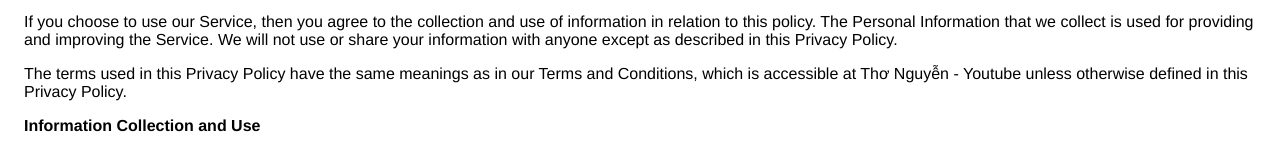
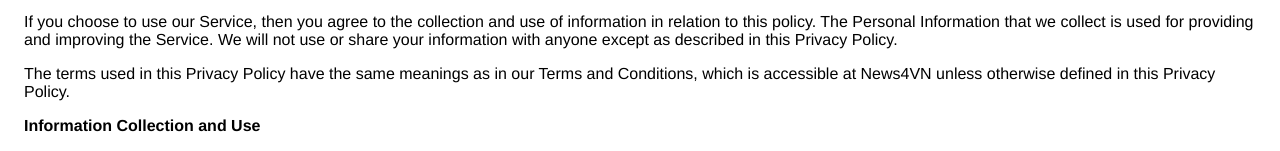
Before and after one commit to one415/privacy-policy, a plain HTML site: page index.html in a window 1280 px wide. Shown: the part 147-298 px from the top of the page. Drawn offline with Linux system fonts and the light colour scheme.

Commit message:
Update index.html

```diff
--- a/index.html
+++ b/index.html
@@ -25,8 +25,7 @@
         The Personal Information that we collect is used for providing and improving the Service. We will not use or share
         your information with anyone except as described in this Privacy Policy.
     </p>
-    <p>The terms used in this Privacy Policy have the same meanings as in our Terms and Conditions, which is accessible at Thơ
-        Nguyễn - Youtube unless otherwise defined in this Privacy Policy.
+    <p>The terms used in this Privacy Policy have the same meanings as in our Terms and Conditions, which is accessible at News4VN unless otherwise defined in this Privacy Policy.
     </p>
     <p>
         <strong>Information Collection and Use</strong>
```
